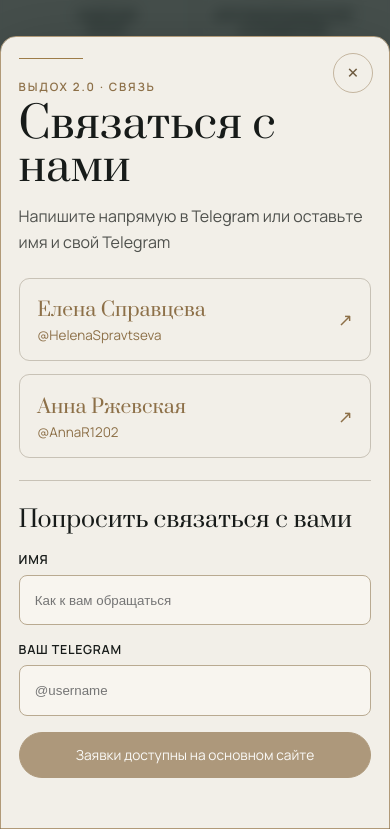
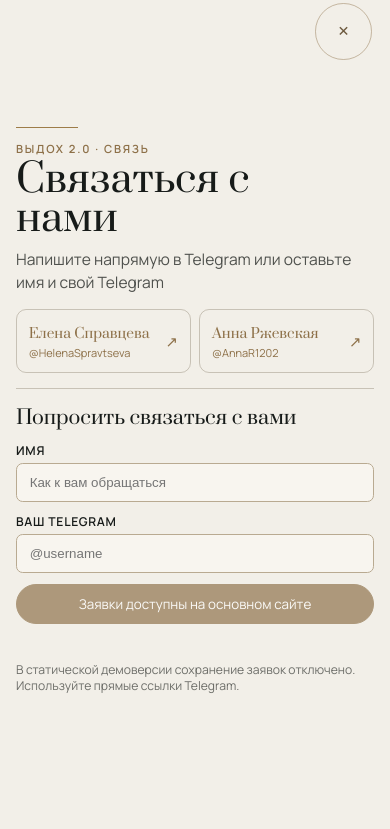
Before and after one commit to Kibosh13/vydokh-landing, a plain HTML site: page index.html in a window 390 px wide. Both pictures are taken after a click on the button "Связаться с нами". Shown: the part 7949-8778 px from the top of the page. Drawn offline with Linux system fonts and the light colour scheme.

Commit message:
Fix responsive contact modal

```diff
--- a/index.html
+++ b/index.html
@@ -171,30 +171,32 @@
 
       body.modal-open { overflow:hidden; }
       .contact-modal[hidden] { display:none; }
-      .contact-modal { position:fixed; z-index:200; inset:0; display:grid; place-items:center; padding:1rem; background:rgba(4,17,16,.72); backdrop-filter:blur(7px); }
-      .contact-dialog { position:relative; width:min(720px,100%); max-height:calc(100svh - 2rem); overflow:auto; padding:clamp(1.5rem,4vw,2.7rem); color:var(--ink); background:var(--paper); border:1px solid #b19a78; border-radius:1rem; box-shadow:0 28px 80px rgba(0,0,0,.32); }
-      .contact-dialog::before { content:""; display:block; width:4rem; height:1px; margin:0 0 1.25rem; background:#9d7c48; }
-      .contact-close { position:absolute; top:1rem; right:1rem; width:2.5rem; aspect-ratio:1; display:grid; place-items:center; padding:0; color:#6d5a3f; background:transparent; border:1px solid rgba(141,112,72,.45); border-radius:50%; font-size:1.45rem; line-height:1; cursor:pointer; }
+      .contact-modal { position:fixed; z-index:200; inset:0; display:grid; place-items:center; padding:clamp(12px,2vw,28px); background:rgba(4,17,16,.72); backdrop-filter:blur(7px); }
+      .contact-dialog { position:relative; width:min(900px,calc(100vw - 32px)); max-height:none; overflow:visible; padding:clamp(24px,2.3vw,42px); color:var(--ink); background:var(--paper); border:1px solid #b19a78; border-radius:16px; box-shadow:0 28px 80px rgba(0,0,0,.32); font-size:clamp(16px,.6vw,20px); }
+      .contact-dialog::before { content:""; display:block; width:4em; height:1px; margin:0 0 1.25em; background:#9d7c48; }
+      .contact-close { position:absolute; top:1em; right:1em; width:2.5em; aspect-ratio:1; display:grid; place-items:center; padding:0; color:#6d5a3f; background:transparent; border:1px solid rgba(141,112,72,.45); border-radius:50%; font-size:1.45em; line-height:1; cursor:pointer; }
       .contact-close:hover { color:#fff; background:#8d7048; }
-      .contact-kicker { margin:0 0 .6rem; color:#8d7048; font-size:.72rem; font-weight:600; letter-spacing:.16em; text-transform:uppercase; }
-      .contact-title { margin:0; font-family:var(--serif); font-size:clamp(2.2rem,5vw,3.6rem); font-weight:400; line-height:1; }
-      .contact-lead { max-width:590px; margin:.9rem 0 1.4rem; color:#4f514d; line-height:1.6; }
-      .contact-list { display:grid; grid-template-columns:repeat(2,1fr); gap:.8rem; }
-      .contact-person { display:flex; align-items:center; justify-content:space-between; gap:1rem; padding:1rem 1.1rem; color:inherit; border:1px solid var(--line); border-radius:.65rem; text-decoration:none; transition:border-color .2s ease,transform .2s ease,background .2s ease; }
+      .contact-kicker { margin:0 0 .6em; color:#8d7048; font-size:.72em; font-weight:600; letter-spacing:.16em; text-transform:uppercase; }
+      .contact-title { margin:0; font-family:var(--serif); font-size:clamp(2.2em,5vw,3.6em); font-weight:400; line-height:1; }
+      .contact-lead { max-width:38em; margin:.9em 0 1.4em; color:#4f514d; line-height:1.6; }
+      .contact-list { display:grid; grid-template-columns:repeat(2,minmax(0,1fr)); gap:.8em; }
+      .contact-person { display:flex; align-items:center; justify-content:space-between; gap:1em; min-width:0; padding:1em 1.1em; color:inherit; border:1px solid var(--line); border-radius:.65em; text-decoration:none; transition:border-color .2s ease,transform .2s ease,background .2s ease; }
       .contact-person:hover { transform:translateY(-2px); background:#f7f3eb; border-color:#9d7c48; }
-      .contact-person strong { display:block; font-family:var(--serif); font-size:1.2rem; font-weight:400; }
-      .contact-person span { display:block; margin-top:.18rem; color:#8d7048; font-size:.84rem; }
-      .contact-person::after { content:"↗"; color:#8d7048; font-size:1.1rem; }
-      .contact-form { display:grid; grid-template-columns:1fr 1fr; gap:1rem; margin-top:1.4rem; padding-top:1.4rem; border-top:1px solid var(--line); }
-      .contact-form__title { grid-column:1/-1; margin:0; font-family:var(--serif); font-size:1.45rem; font-weight:400; }
-      .contact-field { display:grid; gap:.45rem; }
-      .contact-field label { font-size:.78rem; font-weight:600; letter-spacing:.06em; text-transform:uppercase; }
-      .contact-field input { width:100%; min-height:3.15rem; padding:.8rem .95rem; color:var(--ink); background:#f8f5ef; border:1px solid #b9aa91; border-radius:.5rem; outline:0; }
+      .contact-person > span { min-width:0; }
+      .contact-person strong { display:block; font-family:var(--serif); font-size:1.2em; font-weight:400; }
+      .contact-person span { display:block; margin-top:.18em; color:#8d7048; font-size:.84em; overflow-wrap:anywhere; }
+      .contact-person::after { content:"↗"; color:#8d7048; font-size:1.1em; }
+      .contact-form { display:grid; grid-template-columns:1fr 1fr; gap:1em; margin-top:1.4em; padding-top:1.4em; border-top:1px solid var(--line); }
+      .contact-form__title { grid-column:1/-1; margin:0; font-family:var(--serif); font-size:1.45em; font-weight:400; }
+      .contact-field { display:grid; gap:.45em; }
+      .contact-field label { font-size:.78em; font-weight:600; letter-spacing:.06em; text-transform:uppercase; }
+      .contact-field input { width:100%; min-height:3.15em; padding:.8em .95em; color:var(--ink); background:#f8f5ef; border:1px solid #b9aa91; border-radius:.5em; outline:0; }
       .contact-field input:focus { border-color:#765d3c; box-shadow:0 0 0 3px rgba(141,112,72,.13); }
+      .contact-dialog .cta-button { padding:.78em 1em; font-size:.86em; }
       .contact-submit { justify-self:start; }
       .contact-submit:disabled { cursor:wait; opacity:.68; transform:none; }
-      .contact-hint { grid-column:1/-1; margin:0; color:#6d6e69; font-size:.78rem; line-height:1.5; }
-      .contact-form-status { min-height:1.3em; margin:0; color:#6d5a3f; font-size:.78rem; }
+      .contact-hint { grid-column:1/-1; margin:0; color:#6d6e69; font-size:.78em; line-height:1.5; }
+      .contact-form-status { min-height:1.3em; margin:0; color:#6d5a3f; font-size:.78em; }
       .contact-form-status[data-state="success"] { color:#315f4d; }
       .contact-form-status[data-state="error"] { color:#8b453d; }
       .contact-trap { position:absolute; left:-10000px; width:1px; height:1px; overflow:hidden; }
@@ -325,15 +327,37 @@
         .cta-card > .gen-icon { width:5.2rem; }
         .cta-actions { display:grid; }
         .cta-button { width:100%; }
-        .contact-modal { align-items:end; padding:0; }
-        .contact-dialog { width:100%; max-height:94svh; padding:1.35rem max(1.1rem,env(safe-area-inset-right)) max(1.35rem,env(safe-area-inset-bottom)) max(1.1rem,env(safe-area-inset-left)); border-radius:1rem 1rem 0 0; }
-        .contact-title { padding-right:2.6rem; font-size:clamp(2rem,11vw,3rem); }
-        .contact-person { min-width:0; }
+        .contact-modal { align-items:stretch; padding:0; }
+        .contact-dialog { width:100%; height:100svh; max-height:none; display:flex; flex-direction:column; justify-content:center; overflow:hidden; padding:clamp(14px,3svh,22px) max(16px,env(safe-area-inset-right)) max(14px,env(safe-area-inset-bottom)) max(16px,env(safe-area-inset-left)); border:0; border-radius:0; font-size:clamp(14px,4vw,16px); }
+        .contact-dialog::before { margin-bottom:.8em; }
+        .contact-close { top:max(.8em,env(safe-area-inset-top)); right:max(.8em,env(safe-area-inset-right)); }
+        .contact-kicker { margin-bottom:.4em; }
+        .contact-title { padding-right:2.6em; font-size:clamp(2.15em,10vw,2.8em); }
+        .contact-lead { margin:.65em 0 1em; line-height:1.45; }
+        .contact-list { grid-template-columns:repeat(2,minmax(0,1fr)); gap:.55em; }
+        .contact-person { min-width:0; padding:.75em; gap:.5em; }
         .contact-person > span { min-width:0; }
+        .contact-person strong { font-size:1.05em; }
         .contact-person span { overflow-wrap:anywhere; }
-        .contact-list,.contact-form { grid-template-columns:1fr; }
+        .contact-person::after { font-size:.95em; }
+        .contact-form { grid-template-columns:1fr; gap:.7em; margin-top:1em; padding-top:1em; }
         .contact-form__title,.contact-hint { grid-column:auto; }
+        .contact-form__title { font-size:1.25em; }
+        .contact-field { gap:.3em; }
+        .contact-field input { min-height:2.8em; }
+        .contact-hint { line-height:1.35; }
         .closing__photo { min-height:390px; background-size:cover; background-position:64% center; }
+      }
+      @media (max-height:680px) {
+        .contact-dialog { padding-block:10px; font-size:13px; }
+        .contact-dialog::before { margin-bottom:.55em; }
+        .contact-title { font-size:2.05em; }
+        .contact-lead { margin:.45em 0 .7em; line-height:1.35; }
+        .contact-list { gap:.5em; }
+        .contact-person { padding:.6em .75em; }
+        .contact-form { gap:.5em; margin-top:.7em; padding-top:.7em; }
+        .contact-field input { min-height:2.65em; }
+        .contact-hint { line-height:1.25; }
       }
       @media (max-width:380px) {
         .hero { min-height:720px; }
```
